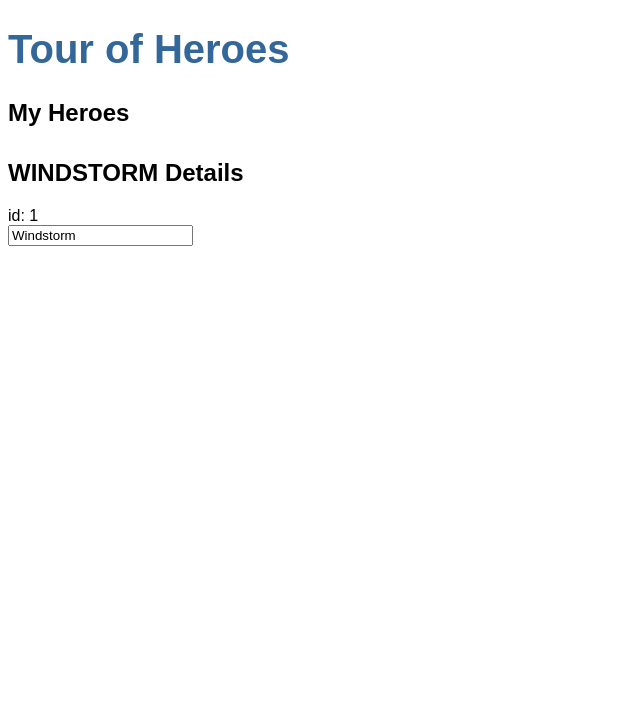
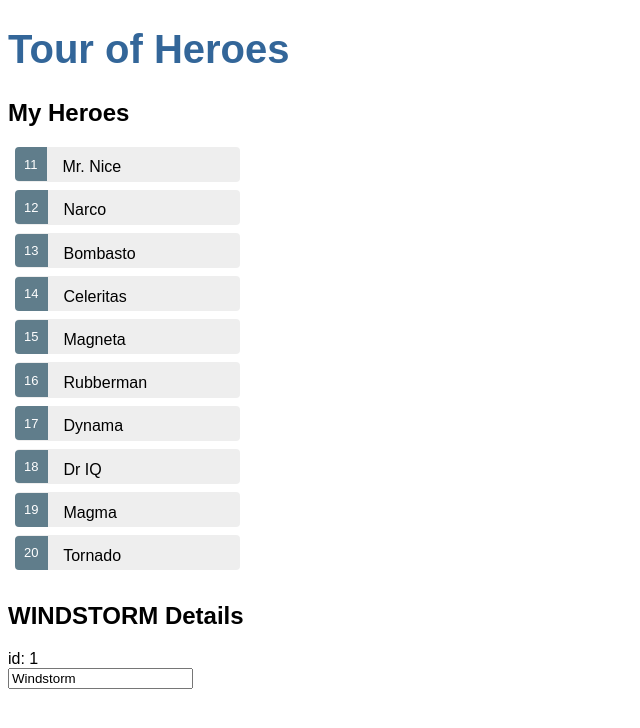
Before and after one commit to fron12/Angular-Tour-Of-Heroes, an Angular app: page / in a window 1280 px wide. Shown: the top 728 px of the page, without its empty margins (0-640 px from the left). Built offline with nearby package versions, Linux system fonts and the light colour scheme.

Commit message:
Add array of heroes

```diff
--- a/src/app/heroes/heroes.component.ts
+++ b/src/app/heroes/heroes.component.ts
@@ -1,5 +1,6 @@
 import { Component, OnInit } from '@angular/core';
 import { Hero } from '../hero';
+import { HEROES } from '../mock-heroes';
 
 @Component({
   selector: 'app-heroes',
@@ -7,11 +8,11 @@ import { Hero } from '../hero';
   styleUrls: ['./heroes.component.css']
 })
 export class HeroesComponent implements OnInit {
+  heroes = HEROES;
   hero: Hero = {
     id: 1,
     name: 'Windstorm'
   };
-
   constructor() { }
 
   ngOnInit() {
```
